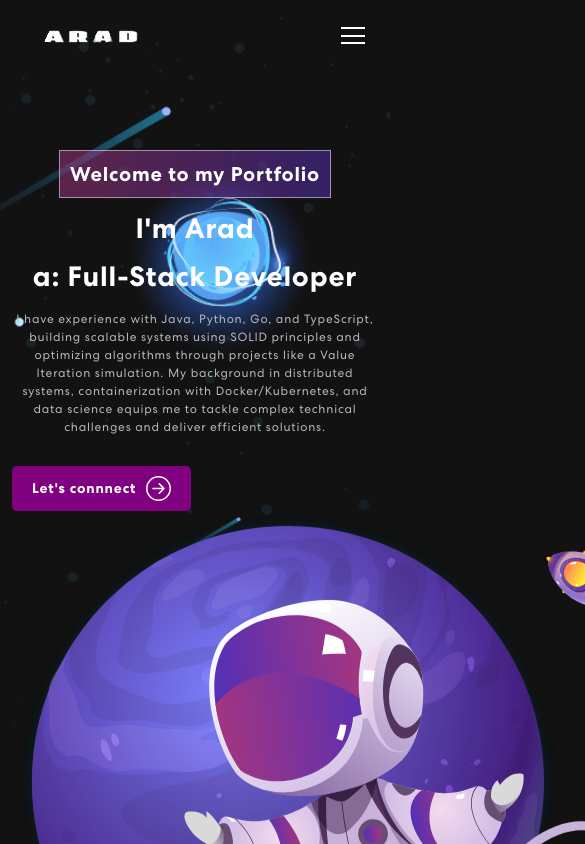
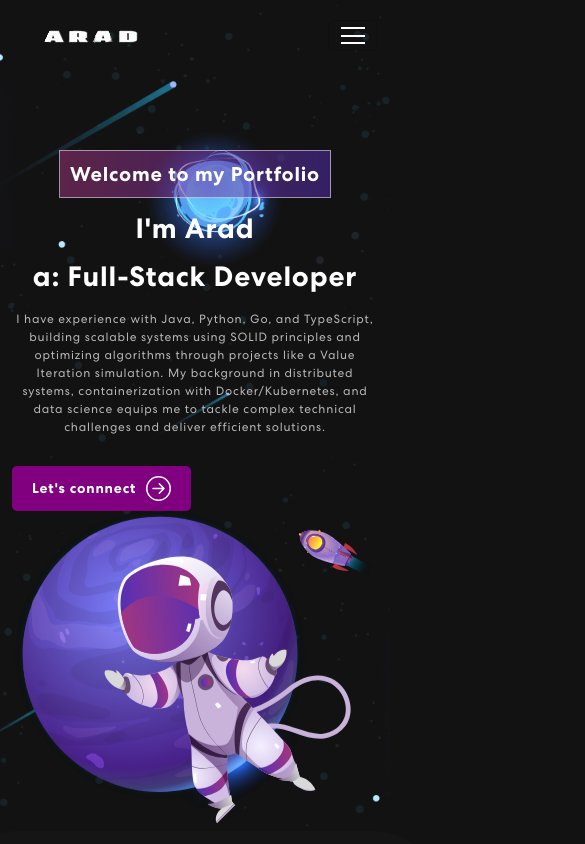
Before and after one commit to aradsab/AradParshadPortfolio, a React (Create React App) app: page / in a window 390 px wide. Shown: the top 844 px of the page, 585 px wide, since content can reach past the window. Built offline with nearby package versions, Linux system fonts and the light colour scheme.

Commit message:
fixed for mobile

```diff
--- a/src/App.css
+++ b/src/App.css
@@ -564,6 +564,17 @@ nav.navbar .navbar-toggler[aria-expanded="true"] .navbar-toggler-icon {
     font-size: 16px;
   }
 
+  .custom-animation-image {
+    max-width: 50%;
+    margin: auto;
+  }
+
+  @media (max-width: 768px) {
+    .custom-animation-image {
+      max-width: 80%;
+    }
+  }
+
   .skill h2 {
     font-size: 32px;
   }
--- a/src/component/Banner.js
+++ b/src/component/Banner.js
@@ -63,7 +63,7 @@ export const Banner = () => {
                         }}> Let's connnect <ArrowRightCircle size={25}/></button>
                     </Col>
                     <Col xs={12} md={6} xl={5}>
-                    <img src={headerImg} alt="Header Img" />
+                    <img className="img-fluid custom-animation-image" src={headerImg} alt="Header Img" />
                     </Col>
                 </Row>
             </Container>
```
